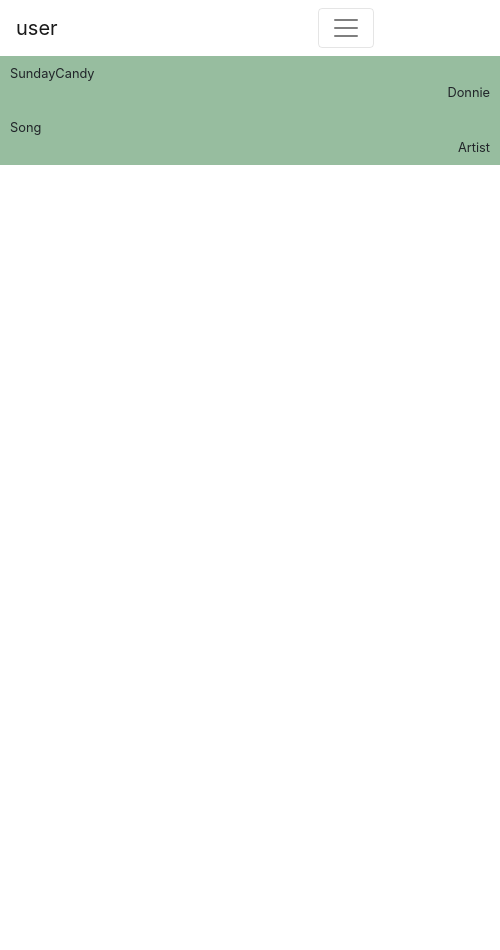
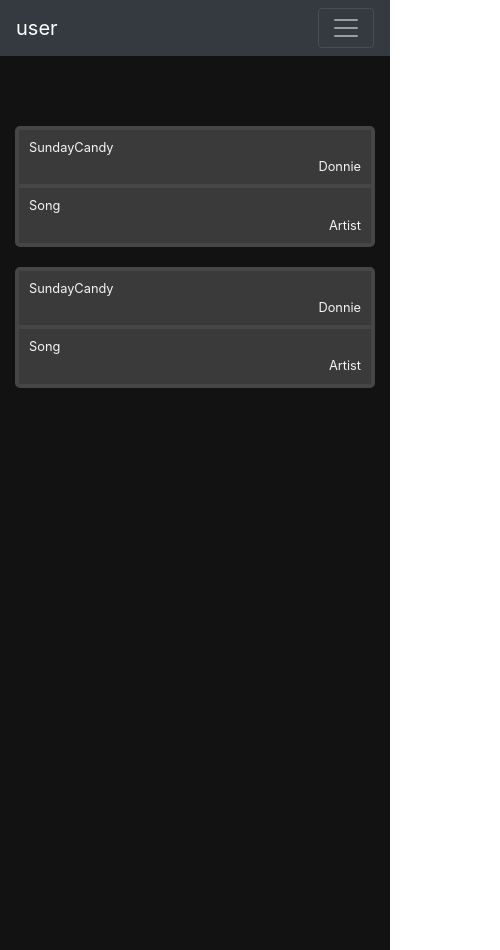
Before and after one commit to ij2872/PlaylistByString, a React (Create React App) app: page / in a window 390 px wide. Shown: the whole page, 500 px wide, since content can reach past the window. Before the commit the page ends 844 px from the top, so only its background shows below. Built offline with nearby package versions, Linux system fonts and the light colour scheme.

Commit message:
Update Reactstrap containers now being used for the DisplayBarContainer.
(Responsive Design)

```diff
--- a/src/App.css
+++ b/src/App.css
@@ -1,6 +1,8 @@
 .App {
   text-align: center;
+  background-color: rgb(18, 18, 18);
 }
+
 
 .App-logo {
   animation: App-logo-spin infinite 20s linear;
@@ -32,13 +34,32 @@
 
 /* My React Components */
 
+/* Main Content */
+.content{
+  margin-top: 50px;
+  background-color: rgb(18, 18, 18);
+  height: 100vh;
+
+}
 
 /* Display Bar */
+.DisplaybarContainer{
+  background-color: white;
+  width: 100%;
+  margin-top: 20px;
+
+  border: solid rgb(70, 70, 70) 2px;
+  border-radius: 5px;
+}
+
 .Displaybar{
   display: flex;
-  width: 500px;
-  background-color: #97BD9F;
+  width: auto;
+  background-color: rgb(58, 58, 58);
+  color: rgb(245, 245, 245);
   padding: 8px 10px;
+  border: solid rgb(70, 70, 70) 2px;
+
 
   font-size: .8em;
 
--- a/src/App.js
+++ b/src/App.js
@@ -2,6 +2,7 @@ import React, { Component } from 'react';
 // import logo from './logo.svg';
 import './App.css';
 import './resc/bootstrap.min.css';
+import {Container, Row, Col} from 'reactstrap';
 
 import MyNav from './components/MyNav';
 import DisplayBarContainer from './components/DisplayBarContainer';
@@ -20,9 +21,16 @@ class App extends Component {
     return (
       <div className="App">
         <MyNav user_name="user"/>
-        <DisplayBarContainer data={SongArray}/>
-
-
+        <Container className="content">
+          <Row>
+            <Col md="4" sm="12">
+              <DisplayBarContainer title="Created" data={SongArray} />
+            </Col>
+            <Col md="8" sm="12">
+              <DisplayBarContainer title="Created" data={SongArray}/>
+            </Col>
+          </Row>
+        </Container>
       {/**
         <DisplayBar artist="donnie trumpet" songTitle="Sunday Candy" editable={true} />
         <header className="App-header">
--- a/src/components/DisplayBarContainer.js
+++ b/src/components/DisplayBarContainer.js
@@ -16,7 +16,7 @@ import DisplayBar from './DisplayBar';
 class DisplayBarContainer extends Component {
   render() {
     return (
-        <div>
+        <div className="DisplaybarContainer">
         {
             this.props.data.map((d) => {
                 return <DisplayBar key={d.artist} artist={d.artist} songTitle={d.songTitle}/>;
--- a/src/components/MyNav.js
+++ b/src/components/MyNav.js
@@ -33,7 +33,7 @@ class MyNav extends Component {
   render() {
     return (
       <div className="navigation" >
-      <Navbar color="faded" light expand="md">
+      <Navbar color="dark" inverse expand="md" className="navbar-dark">
         <NavbarBrand diabled href="/">{this.props.user_name}</NavbarBrand>
         <NavbarToggler onClick={this.toggle} />
         <Collapse isOpen={this.state.isOpen} navbar>
--- a/src/index.css
+++ b/src/index.css
@@ -2,4 +2,5 @@ body {
   margin: 0;
   padding: 0;
   font-family: sans-serif;
+
 }
```
Also changed, not shown: 1 other file (tests, documents, lock files or other folders).
